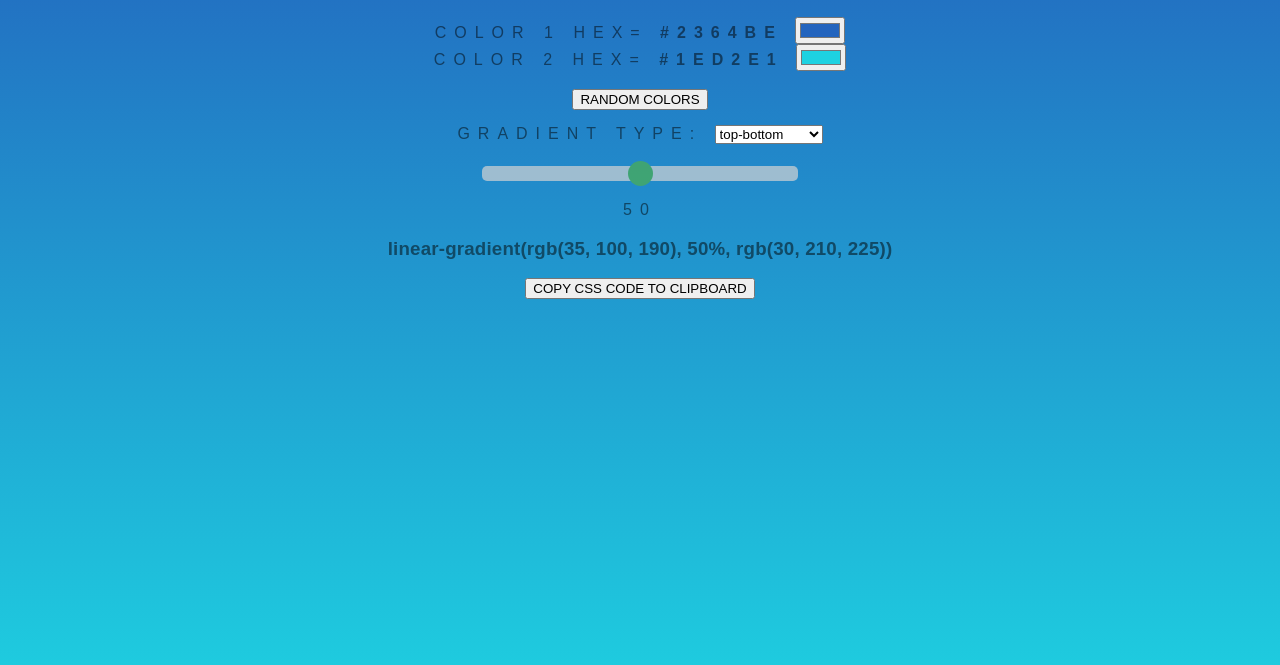
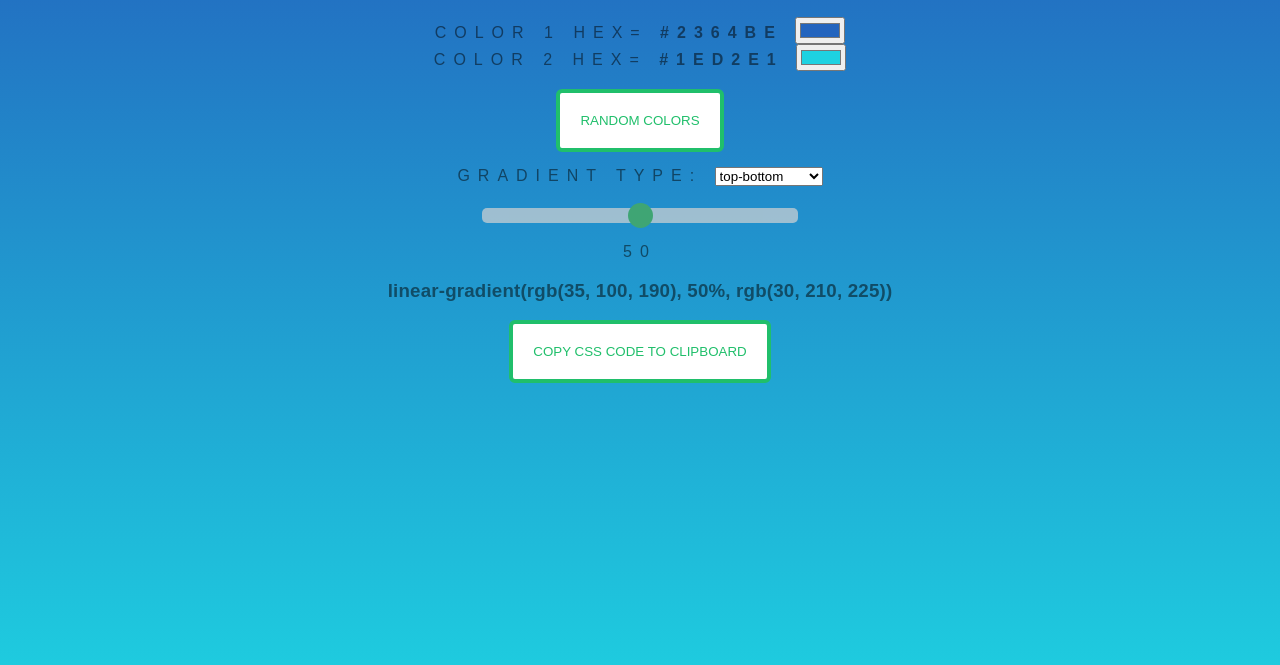
Before and after one commit to slavkojos/css-gradient-gen, a website built with Parcel: page index.html in a window 1280 px wide. Shown: the part 111-776 px from the top of the page. Built offline with nearby package versions, Linux system fonts and the light colour scheme; a web font is replaced by a local one.

Commit message:
changed button styles

```diff
--- a/index.html
+++ b/index.html
@@ -3,6 +3,7 @@
   <head>
     <title>Parcel Sandbox</title>
     <meta charset="UTF-8" />
+
     <link rel="stylesheet" href="src/styles.css" />
     <link
       href="https://fonts.googleapis.com/css2?family=Basic&display=swap"
@@ -22,7 +23,11 @@
       <input id="color2" type="color" name="color2" value="#1ed2e1" />
     </div>
     <br />
-    <button id="random">RANDOM COLORS</button>
+    <div class="container button_cont" align="center">
+      <button id="random" class="example_d" align="center">
+        RANDOM COLORS
+      </button>
+    </div>
 
     <div class="dropdown-container">
       <label for="gradientLabel">Gradient type:</label>
@@ -53,10 +58,10 @@
       <p value="50"><span id="demo"></span></p>
     </div>
     <div id="grad"></div>
-    <div class="tooltip">
-      <button id="copyButton">
-        <span class="tooltiptext" id="myTooltip">Copy to clipboard</span>COPY
-        CSS CODE TO CLIPBOARD
+    <div class="tooltip button_cont" align="center">
+      <button id="copyButton" class="example_d" align="center">
+        <span class="tooltiptext" id="myTooltip"></span>COPY CSS CODE TO
+        CLIPBOARD
       </button>
     </div>
     <input id="not-visible" value=" " type="text" />
--- a/src/styles.css
+++ b/src/styles.css
@@ -104,3 +104,22 @@ h3 {
   visibility: visible;
   opacity: 1;
 }
+
+.example_d {
+  color: #20bf6b !important;
+  text-transform: uppercase;
+  background: #ffffff;
+  padding: 20px;
+  border: 4px solid #20bf6b !important;
+  border-radius: 6px;
+  display: inline-block;
+  transition: all 0.3s ease 0s;
+  cursor: pointer;
+}
+
+.example_d:hover {
+  color: #494949 !important;
+  border-radius: 50px;
+  border-color: #494949 !important;
+  transition: all 0.3s ease 0s;
+}
```
